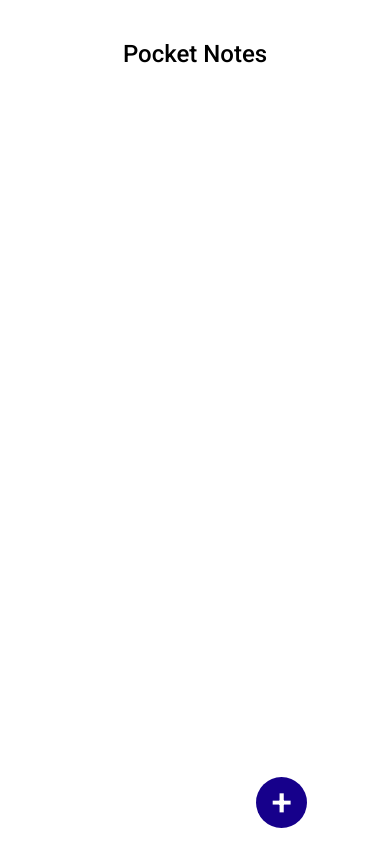
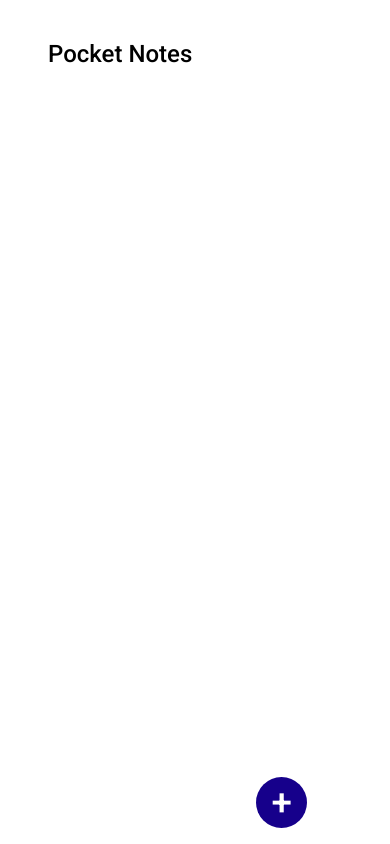
Before and after one commit to varun2138/pocket-notes, a React (Vite) app: page / in a window 390 px wide. Built offline with nearby package versions, Linux system fonts and the light colour scheme.

Commit message:
fixed styling

```diff
--- a/src/components/styles/Group.module.css
+++ b/src/components/styles/Group.module.css
@@ -78,6 +78,9 @@
 }
 
 @media (max-width: 768px) {
+  .container {
+    align-items: start;
+  }
   .button {
     left: 16rem;
   }
@@ -89,6 +92,9 @@
   .name {
     font-size: 1.2rem;
   }
+  .heading {
+    margin-left: 3rem;
+  }
 }
 @media (min-width: 1300px) and (max-width: 1440px) {
   .button {
```
